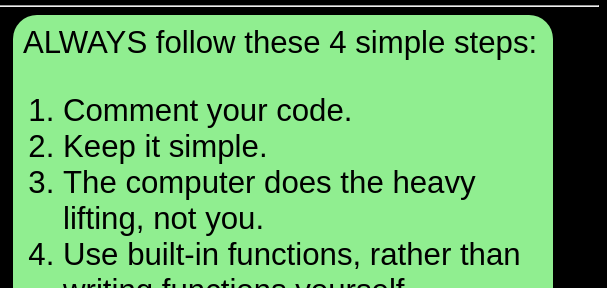
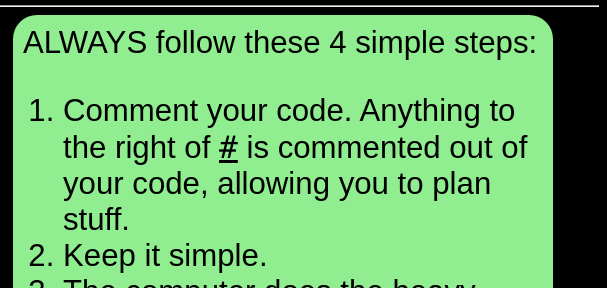
Before and after one commit to rotaryViper/Python-Visualised, a plain HTML site: page tips&tricks/main.html in a window 1280 px wide. Shown: the part 203-491 px from the top of the page, 673-1280 px from the left. Drawn offline with Linux system fonts and the light colour scheme; a web font is replaced by a local one.

Commit message:
Corrected commenting in tips & tricks

```diff
--- a/tips&tricks/main.html
+++ b/tips&tricks/main.html
@@ -72,7 +72,7 @@
             <div class="sect threeSteps">
                 ALWAYS follow these 4 simple steps:
                 <ol>
-                    <li>Comment your code.</li>
+                    <li>Comment your code. Anything to the right of <u><code>#</code></u> is commented out of your code, allowing you to plan stuff.</li>
                     <li>Keep it simple.</li>
                     <li>The computer does the heavy lifting, not you.</li>
                     <li>Use built-in functions, rather than writing functions yourself.</li>
```
